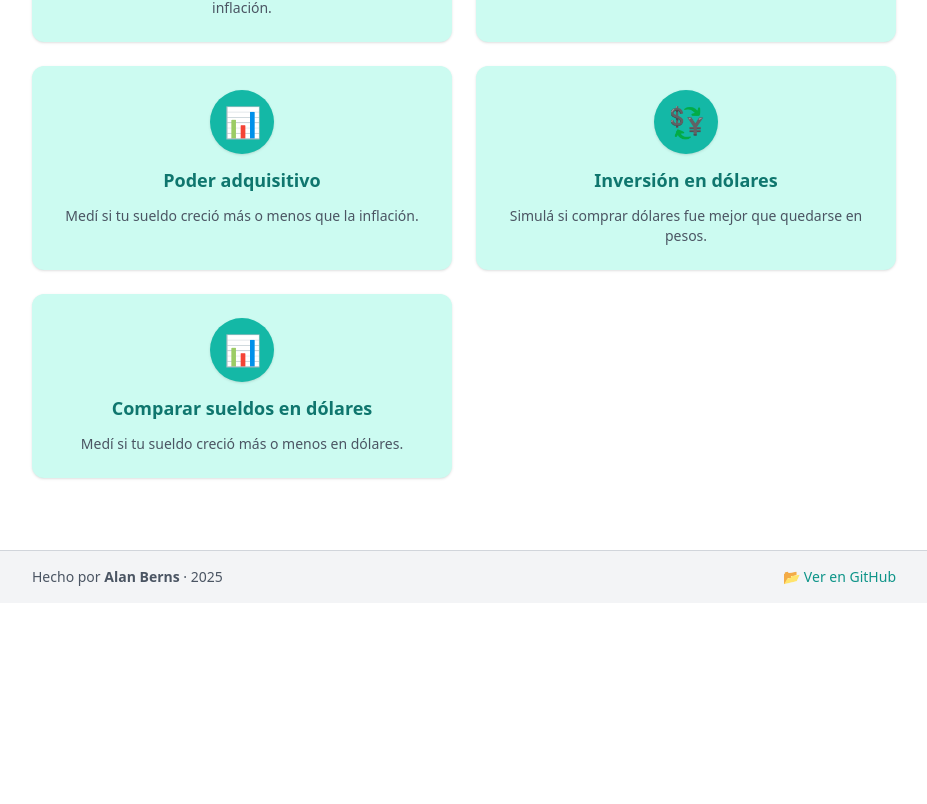
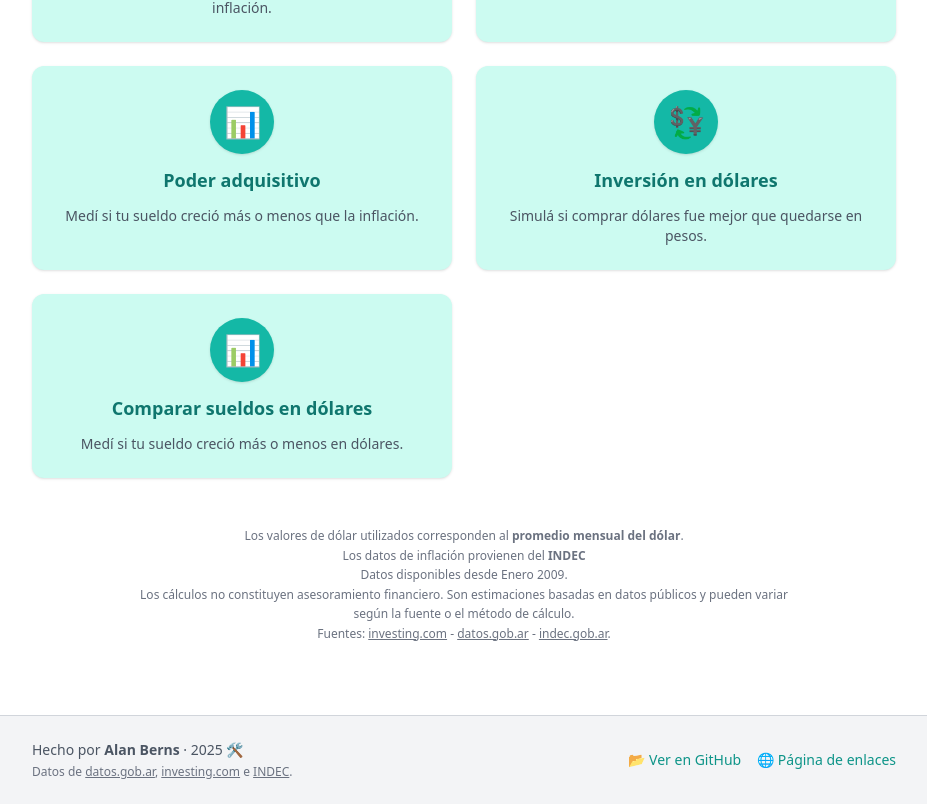
Before and after one commit to alanberns/cuanto-vale, a React (Vite) app: page / in a window 1280 px wide. Shown: the part 354-1158 px from the top of the page, without its empty margins (176-1103 px from the left). Before the commit the page ends 957 px from the top, so only its background shows below. Built offline with nearby package versions, Linux system fonts and the light colour scheme.

Commit message:
leyenda de obtención datos

```diff
--- a/index.html
+++ b/index.html
@@ -4,7 +4,7 @@
     <meta charset="UTF-8" />
     <link rel="icon" type="image/svg+xml" href="/vite.svg" />
     <meta name="viewport" content="width=device-width, initial-scale=1.0" />
-    <title>Precios alimentos</title>
+    <title>Cuanto vale</title>
   </head>
   <body>
     <div id="root"></div>
--- a/src/components/Footer.jsx
+++ b/src/components/Footer.jsx
@@ -1,19 +1,34 @@
 export default function Footer() {
-    return (
-      <footer className="bg-gray-100 text-gray-600 text-sm mt-12 border-t border-gray-300">
-        <div className="max-w-4xl mx-auto px-4 py-4 flex flex-col sm:flex-row justify-between items-center gap-2 text-center sm:text-left">
+  return (
+    <footer className="bg-gray-100 text-gray-600 text-sm mt-12 border-t border-gray-300">
+      <div className="max-w-4xl mx-auto px-4 py-6 flex flex-col sm:flex-row justify-between items-center gap-2 text-center sm:text-left">
+        <div>
           <p>
-            Hecho por <strong>Alan Berns</strong> · {new Date().getFullYear()}
+            Hecho por <strong>Alan Berns</strong> · {new Date().getFullYear()} 🛠️
           </p>
+          <p className="text-xs text-gray-500 mt-1">
+            Datos de <a href="https://datos.gob.ar" className="underline">datos.gob.ar</a>, <a href="https://www.investing.com" className="underline">investing.com</a> e <a href="https://indec.gob.ar" className="underline">INDEC</a>.
+          </p>
+        </div>
+        <div className="flex flex-col sm:flex-row gap-2 sm:gap-4 items-center">
           <a
-            href="https://github.com/alanberns/precios-alimentos"
+            href="https://github.com/alanberns/cuanto-vale"
             target="_blank"
             rel="noopener noreferrer"
             className="text-teal-600 hover:underline"
           >
             📂 Ver en GitHub
           </a>
+          <a
+            href="https://alanberns.com/enlaces"
+            target="_blank"
+            rel="noopener noreferrer"
+            className="text-teal-600 hover:underline"
+          >
+            🌐 Página de enlaces
+          </a>
         </div>
-      </footer>
-    );
-  }
+      </div>
+    </footer>
+  );
+}
--- a/src/pages/MenuPrincipal.jsx
+++ b/src/pages/MenuPrincipal.jsx
@@ -56,6 +56,25 @@ export default function MenuPrincipal({ onSelect }) {
             </button>
           ))}
         </div>
+
+        <div className="mt-12 text-xs text-gray-500 text-center max-w-2xl mx-auto leading-relaxed">
+  <p>
+    Los valores de dólar utilizados corresponden al <strong>promedio mensual del dólar</strong>.
+  </p>
+  <p>
+    Los datos de inflación provienen del <strong>INDEC</strong>
+  </p>
+  <p>
+    Datos disponibles desde Enero 2009.
+  </p>
+  <p>
+    Los cálculos no constituyen asesoramiento financiero. Son estimaciones basadas en datos públicos y pueden variar según la fuente o el método de cálculo.
+  </p>
+  <p>
+    Fuentes: <a href="https://www.investing.com" target="_blank" rel="noopener noreferrer" className="underline">investing.com</a> - <a href="https://datos.gob.ar" target="_blank" rel="noopener noreferrer" className="underline">datos.gob.ar</a> - <a href="https://indec.gob.ar" target="_blank" rel="noopener noreferrer" className="underline">indec.gob.ar</a>.
+  </p>
+</div>
+
       </div>
     );
   }
```
